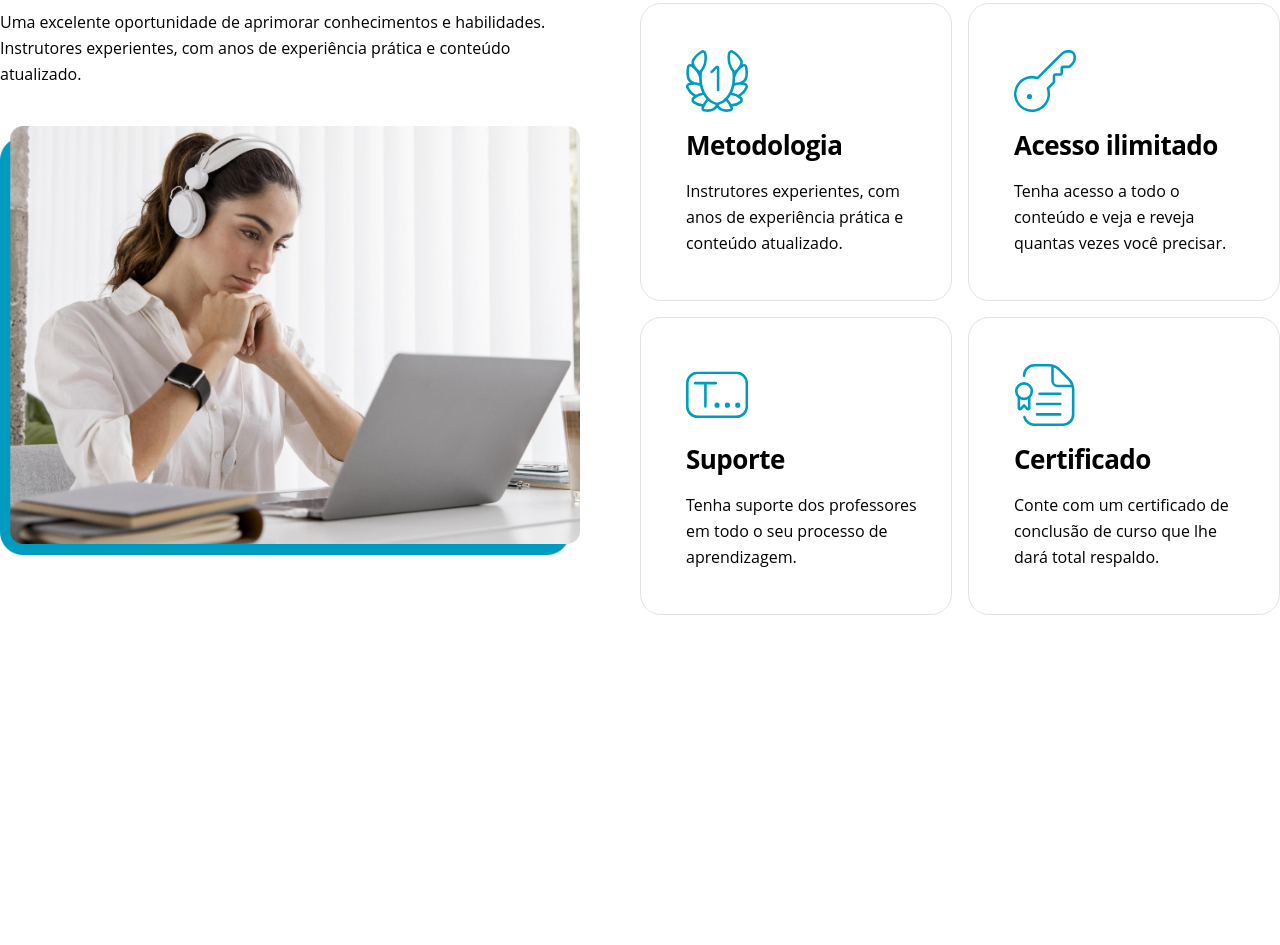
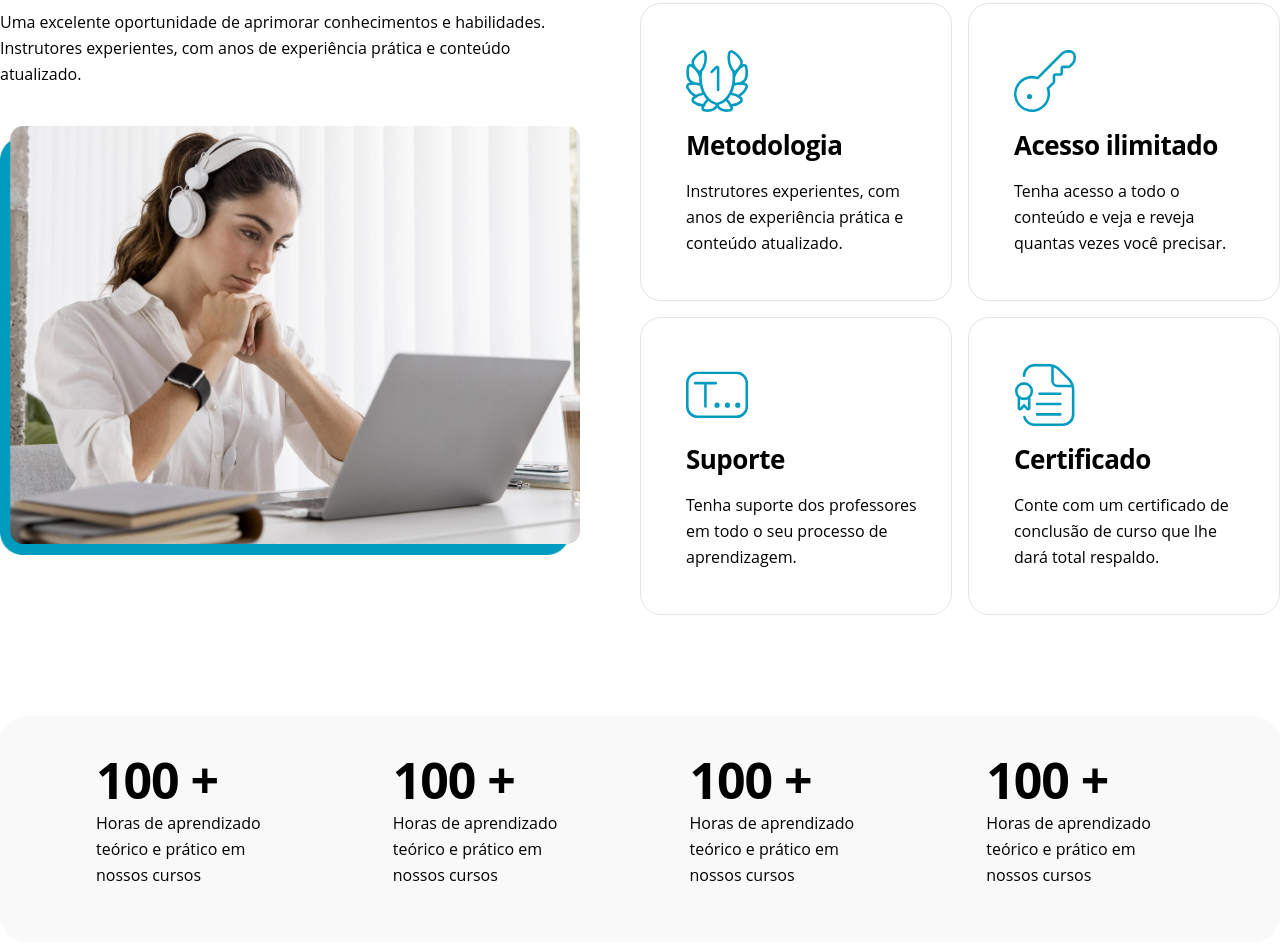
Before and after one commit to gabrielforny/escola-de-limpeza, a plain HTML site: page index.html in a window 1280 px wide. Shown: the part 1205-2150 px from the top of the page. Before the commit the page ends 1921 px from the top, so only its background shows below. Drawn offline with Linux system fonts and the light colour scheme.

Commit message:
Adicionado seção de horas aprendizados

```diff
--- a/index.html
+++ b/index.html
@@ -123,6 +123,28 @@
                 </div>
             </div>
         </div>
+
+        <div class="horas">
+            <div>
+                <h2>100 +</h2>
+                <p>Horas de aprendizado teórico e prático em nossos cursos</p>
+            </div>
+
+            <div>
+                <h2>100 +</h2>
+                <p>Horas de aprendizado teórico e prático em nossos cursos</p>
+            </div>
+
+            <div>
+                <h2>100 +</h2>
+                <p>Horas de aprendizado teórico e prático em nossos cursos</p>
+            </div>
+
+            <div>
+                <h2>100 +</h2>
+                <p>Horas de aprendizado teórico e prático em nossos cursos</p>
+            </div>
+        </div>
     </main>
 </body>
 
--- a/styles/home.css
+++ b/styles/home.css
@@ -139,3 +139,21 @@
         }
     }
 }
+
+.horas {
+    background: #4D4D4D08 0% 0% no-repeat padding-box;
+    border-radius: 27px;
+    opacity: 1;
+    display: flex;
+    flex-direction: row;
+    gap: 100px;
+    padding: 35px 97px 54px 96px;
+    margin-bottom: 87px;
+
+    >div {
+        >h2,p {
+            color: #000000;
+        }
+
+    }
+}
```
